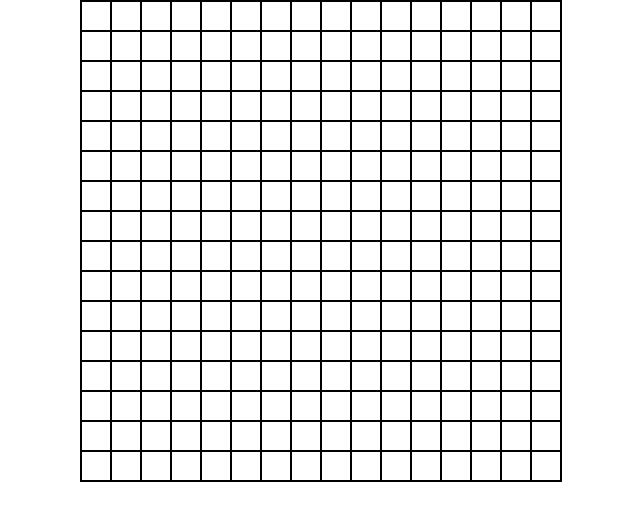
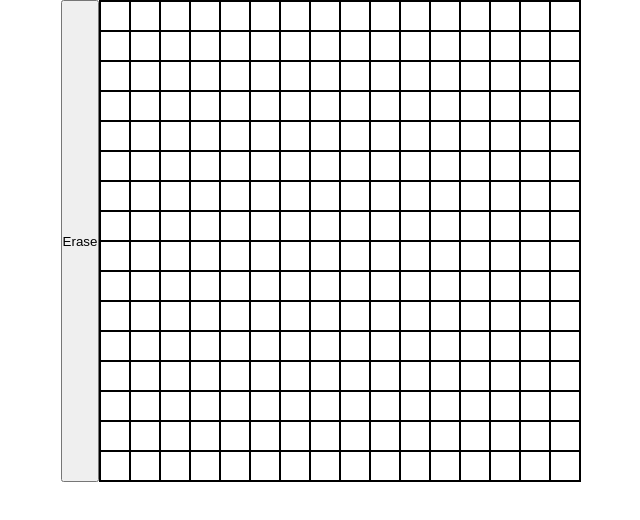
Before and after one commit to JiwooChoi-Programming/odin-etch-a-sketch, a plain HTML site: page index.html in a window 1280 px wide. Shown: the whole page, without its empty margins (319-959 px from the left). Drawn offline with Linux system fonts and the light colour scheme.

Commit message:
Update index.html

```diff
--- a/index.html
+++ b/index.html
@@ -3,11 +3,15 @@
 <head>
     <meta charset="UTF-8">
     <meta name="viewport" content="width=device-width, initial-scale=1.0">
-    <title>Document</title>
+    <title>Etch-a-Sketch</title>
     <link rel="stylesheet" href="style.css">
 </head>
 <body>
-    <div class="container"></div>
+    <button class="button">Erase</button>
+
+    <div class="content">
+        <div class="container"></div>
+    </div>
 
     <script src="script.js"></script>
 </body>
```
